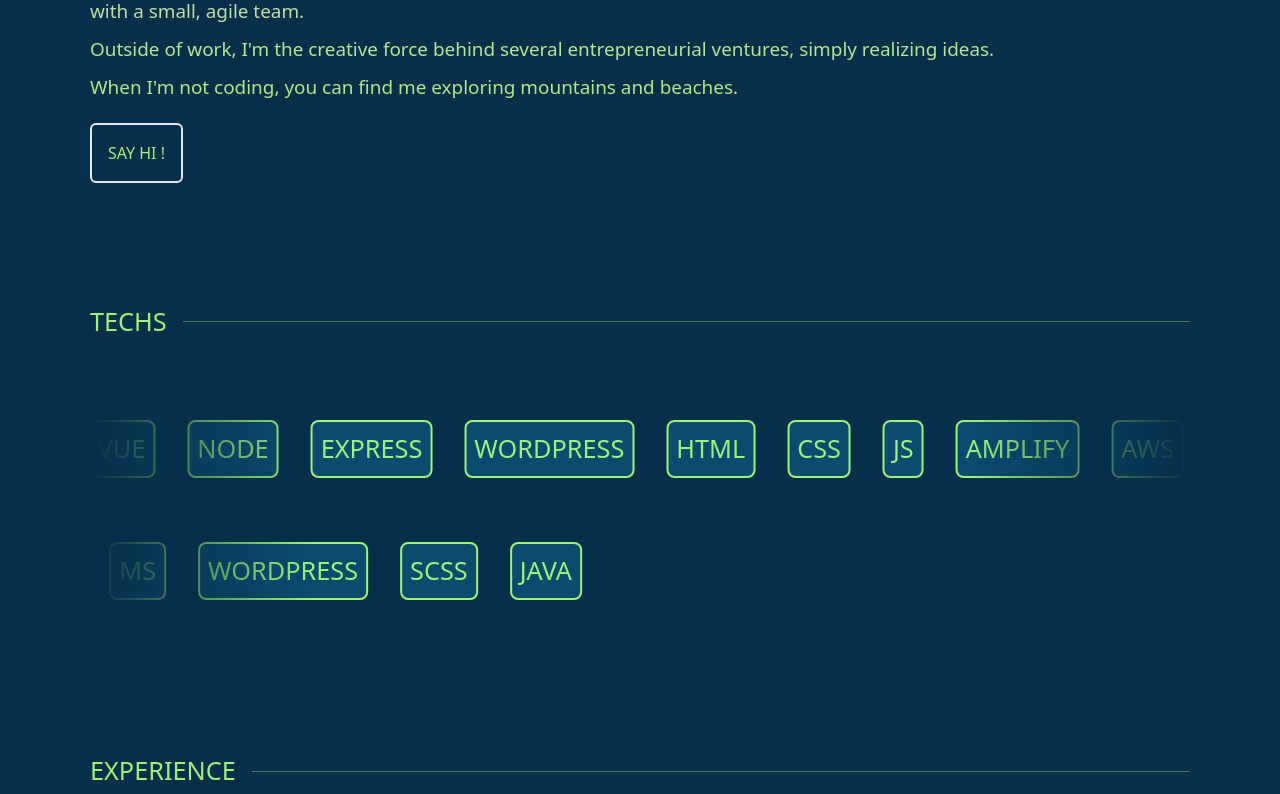
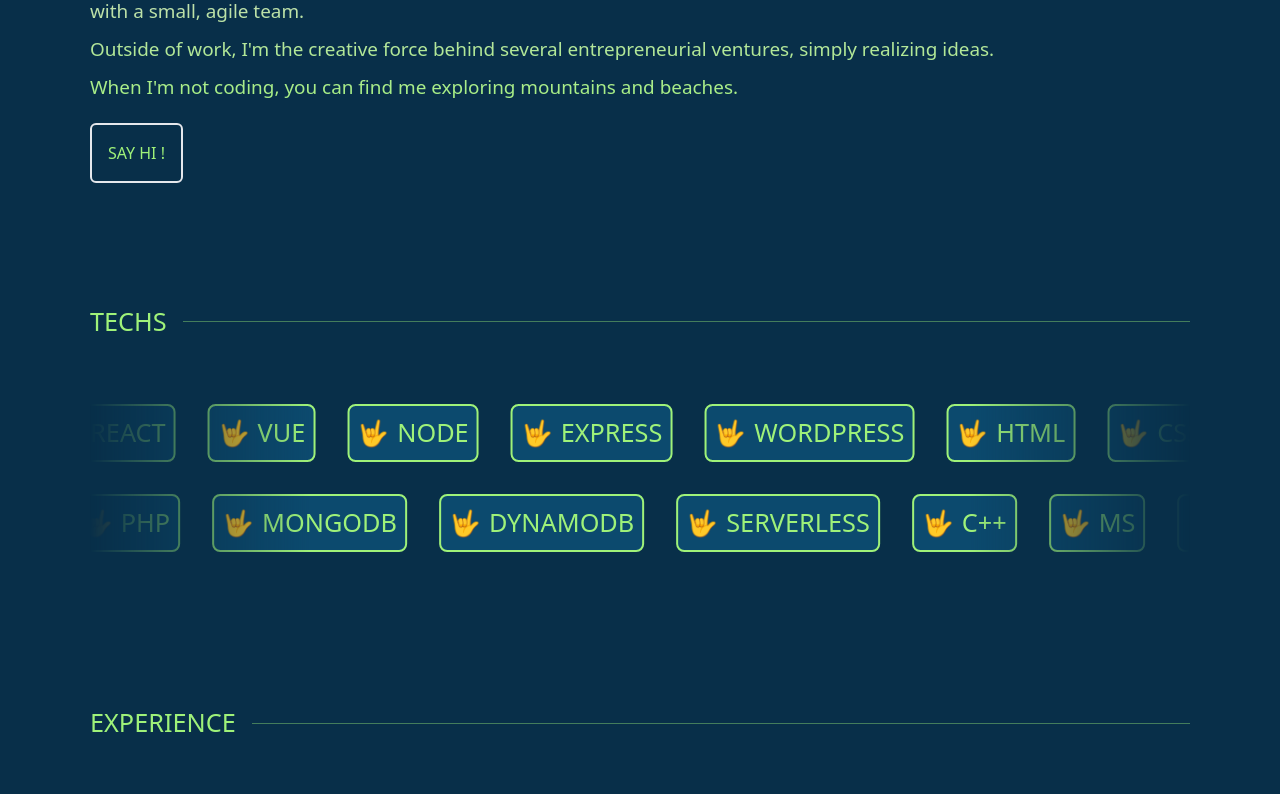
Before and after one commit to kdjordan/2023_portfolio, a Vue app: page / in a window 1280 px wide. Shown: the part 444-1238 px from the top of the page. Built offline with nearby package versions, Linux system fonts and the light colour scheme.

Commit message:
getting closer

```diff
--- a/src/components/InfinteScroller.vue
+++ b/src/components/InfinteScroller.vue
@@ -28,9 +28,9 @@ onMounted(() => {
 			<li
 				v-for="(el, index) in arr"
 				:key="index"
-				class="inline-block  uppercase text-highGreen text-sizeLg border-2 border-highGreen p-2 rounded-lg bg-sky-900"
+				class="flex items-center gap-2 uppercase text-highGreen text-sizeLg border-2 border-highGreen p-2 rounded-lg bg-sky-900"
 			>
-				{{ el }}
+      <span>🤟 </span>{{ el }}
 			</li>
 		</ul>
 	</div>
--- a/src/components/home/HomeTechs.vue
+++ b/src/components/home/HomeTechs.vue
@@ -4,54 +4,73 @@ import { fadeInTextBlock } from '../../animations';
 
 	import InfinteScroller from '../InfinteScroller.vue';
 
-const currentTechs = ['Typescript', 'Tailwind', 'React', 'Vue', 'Node', 'Express', 'Wordpress', 'HTML', 'CSS', 'JS', 'Amplify', 'AWS', 'CI/CD', 'ThreeJS', 'Adobe']
-const previousTechs = ['PHP', 'C++', 'MS', 'Wordpress', 'SCSS', 'JAVA']
+	const currentTechs = [
+		'Typescript',
+		'Tailwind',
+		'React',
+		'Vue',
+		'Node',
+		'Express',
+		'Wordpress',
+		'HTML',
+		'CSS',
+		'JS',
+		'Amplify',
+		'AWS',
+		'CI/CD',
+		'ThreeJS',
+		'Adobe',
+		'Postgres',
+	];
+	const previousTechs = [
+		'LAMP',
+		'PHP',
+		'MongoDB',
+		'DynamoDB',
+		'Serverless',
+		'C++',
+		'MS',
+		'Wordpress',
+		'SCSS',
+		'JAVA',
+		'MySQL',
+		'SQL'
+	];
 
 	onMounted(() => {
-	fadeInTextBlock('#techs')
-})
-
+		fadeInTextBlock('#techs');
+	});
 </script>
 <template>
 	<section
 		id="techs"
 		class="flex flex-col justify-center pb-[15vh]"
-		style="scroll-margin-top: 100px;"
+		style="scroll-margin-top: 100px"
 	>
 		<div
 			class="flex flex-col text-stone-300 pb-[2vh] lg:max-w-[1100px] lg:mx-auto w-full"
 		>
-		<h2 class="flex items-center text-highGreen pb-[3rem] w-full text-sizeLg">
+			<h2
+				class="flex items-center text-highGreen pb-[3rem] w-full text-sizeLg"
+			>
 				TECHS
-			<span class="block bg-highGreen h-[1px] ml-4 w-full opacity-40"></span>
+				<span
+					class="block bg-highGreen h-[1px] ml-4 w-full opacity-40"
+				></span>
 			</h2>
-		<div class="gradient-text pb-4 flex flex-col gap-4 leading-loose w-full">
-
-		</div>
 			<div>
 				<div class="flex flex-col text-stone-300">
-				<!-- <div class="mb-8">
-					Here are the techs that I've been working with lately
-					:
-				</div> -->
 					<div>
-				<InfinteScroller :arr="currentTechs" direction="right" :speed=50 />
-				<div class="py-4"></div>
-				<InfinteScroller :arr="previousTechs" direction="left" :speed=20 />
-					<!-- <ul
-						class="grid grid-cols-2 gap-x-16 gap-y-2 p-0 list-none overflow-hidden"
-					>
-						<li><span>🤟 </span>JavaScript</li>
-						<li><span>🤟 </span>Vue 3</li>
-						<li><span>🤟 </span>Node/Express</li>
-						<li><span>🤟 </span>React</li>
-						<li><span>🤟 </span>Tailwind</li>
-						<li><span>🤟 </span>Typescript</li>
-						<li><span>🤟 </span>GSAP</li>
-						<li><span>🤟 </span>Amplify</li>
-						<li><span>🤟 </span>Postgres</li>
-						<li><span>🤟 </span>Wordpress</li>
-					</ul> -->
+						<InfinteScroller
+							:arr="currentTechs"
+							direction="right"
+							:speed="50"
+						/>
+						<InfinteScroller
+							:arr="previousTechs"
+							direction="left"
+							:speed="20"
+						/>
 					</div>
 				</div>
 			</div>
```
Lines whose indentation alone changed are shown as unchanged.
